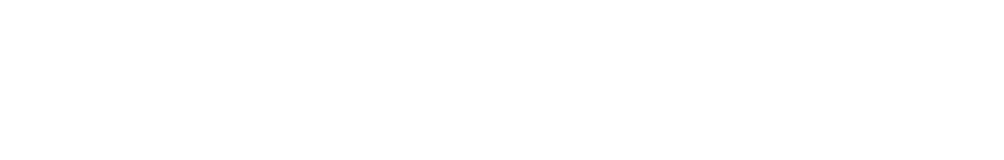
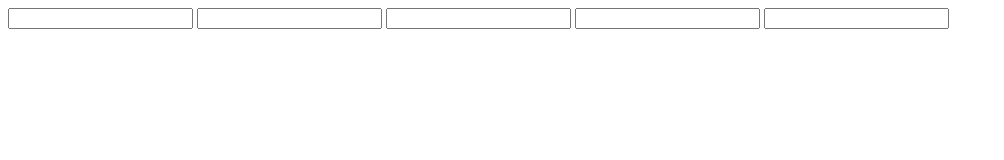
Before and after one commit to SeungjooKimSJ/wordle-game, a plain HTML site: page index.html in a window 1280 px wide. Shown: the whole page, without its empty margins (0-1004 px from the left). Drawn offline with Linux system fonts and the light colour scheme; files that its build step writes are made by us from their sources.

Commit message:
Added bunch of input elements.

```diff
--- a/index.html
+++ b/index.html
@@ -9,6 +9,13 @@
 </head>
 
 <body>
+  <div>
+    <input type="text" class="input">
+    <input type="text" class="input">
+    <input type="text" class="input">
+    <input type="text" class="input">
+    <input type="text" class="input">
+  </div>
 
   <script src="main.js"></script>
 </body>
```
